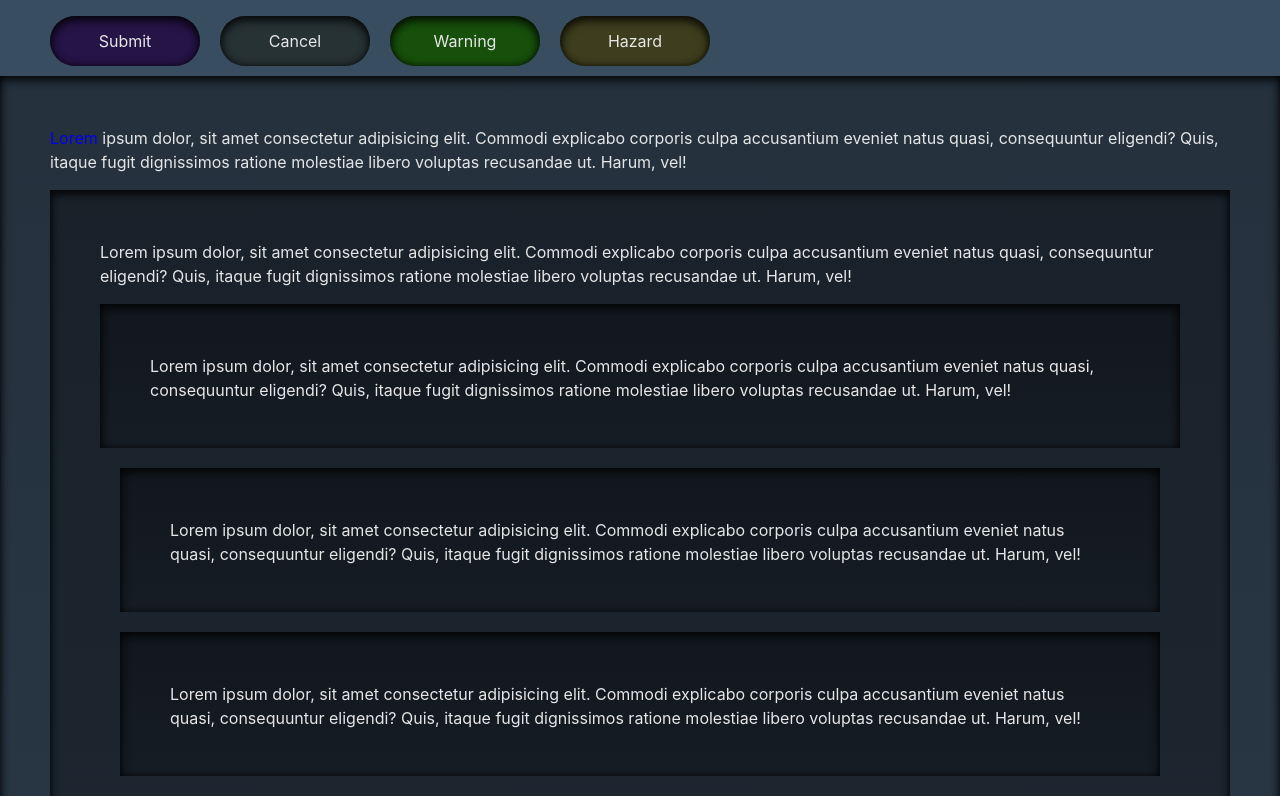
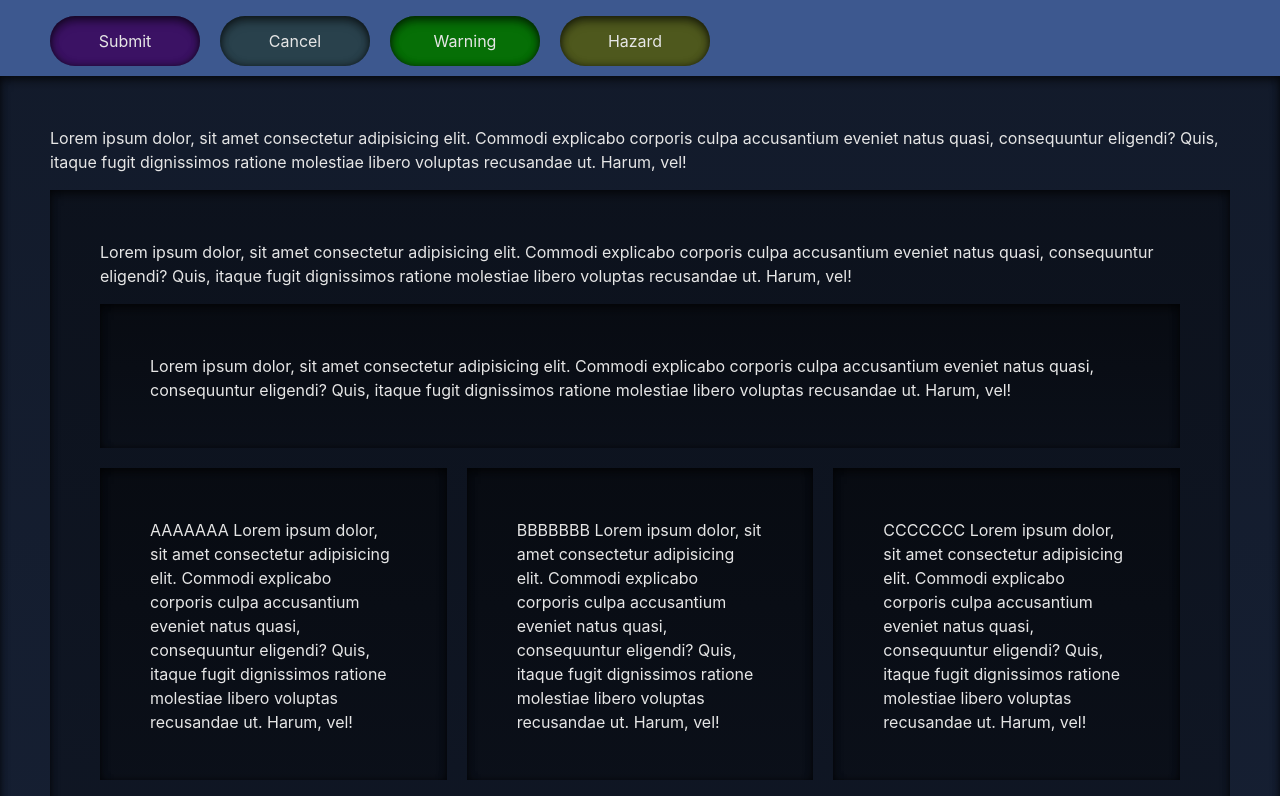
Before and after one commit to plurid/carved-ui, a React (Create React App) app: page / in a window 1280 px wide. Shown: the part 564-1360 px from the top of the page. Built offline with nearby package versions, Linux system fonts and the light colour scheme.

Commit message:
dev: theming depth

```diff
--- a/src/examples/App.tsx
+++ b/src/examples/App.tsx
@@ -44,7 +44,7 @@ class App extends Component {
     render() {
         return (
             <CarvedApp
-                theme="ponton"
+                theme="hsl(220, 40%, 40%)"
             >
                 <CarvedPolje>
                     <CarvedH1 text="Buttons H1">
@@ -105,9 +105,11 @@ class App extends Component {
                     />
                 </CarvedPolje>
 
+                <div>
+                    <div>
                         <CarvedKarst>
                             <CarvedPolje>
-                        <p><a href="#">Lorem</a> ipsum dolor, sit amet consectetur adipisicing elit. Commodi explicabo corporis culpa accusantium eveniet natus quasi, consequuntur eligendi? Quis, itaque fugit dignissimos ratione molestiae libero voluptas recusandae ut. Harum, vel!</p>
+                                <p>Lorem ipsum dolor, sit amet consectetur adipisicing elit. Commodi explicabo corporis culpa accusantium eveniet natus quasi, consequuntur eligendi? Quis, itaque fugit dignissimos ratione molestiae libero voluptas recusandae ut. Harum, vel!</p>
                             </CarvedPolje>
                             <CarvedKarst>
                                 <p>Lorem ipsum dolor, sit amet consectetur adipisicing elit. Commodi explicabo corporis culpa accusantium eveniet natus quasi, consequuntur eligendi? Quis, itaque fugit dignissimos ratione molestiae libero voluptas recusandae ut. Harum, vel!</p>
@@ -115,20 +117,26 @@ class App extends Component {
                                     <p>Lorem ipsum dolor, sit amet consectetur adipisicing elit. Commodi explicabo corporis culpa accusantium eveniet natus quasi, consequuntur eligendi? Quis, itaque fugit dignissimos ratione molestiae libero voluptas recusandae ut. Harum, vel!</p>
                                 </CarvedKarst>
 
+                                <div>
+                                    <div>
+                                        <div style={{ display: 'grid', margin: '20px 0', gridTemplateColumns: '1fr 1fr 1fr', gridGap: '20px' }}>
                                             <CarvedDoline>
-                            <p>Lorem ipsum dolor, sit amet consectetur adipisicing elit. Commodi explicabo corporis culpa accusantium eveniet natus quasi, consequuntur eligendi? Quis, itaque fugit dignissimos ratione molestiae libero voluptas recusandae ut. Harum, vel!</p>
+                                                <p>AAAAAAA Lorem ipsum dolor, sit amet consectetur adipisicing elit. Commodi explicabo corporis culpa accusantium eveniet natus quasi, consequuntur eligendi? Quis, itaque fugit dignissimos ratione molestiae libero voluptas recusandae ut. Harum, vel!</p>
                                             </CarvedDoline>
                                             <CarvedDoline>
-                            <p>Lorem ipsum dolor, sit amet consectetur adipisicing elit. Commodi explicabo corporis culpa accusantium eveniet natus quasi, consequuntur eligendi? Quis, itaque fugit dignissimos ratione molestiae libero voluptas recusandae ut. Harum, vel!</p>
+                                                <p>BBBBBBB Lorem ipsum dolor, sit amet consectetur adipisicing elit. Commodi explicabo corporis culpa accusantium eveniet natus quasi, consequuntur eligendi? Quis, itaque fugit dignissimos ratione molestiae libero voluptas recusandae ut. Harum, vel!</p>
                                             </CarvedDoline>
+                                            <CarvedDoline>
+                                                <p>CCCCCCC Lorem ipsum dolor, sit amet consectetur adipisicing elit. Commodi explicabo corporis culpa accusantium eveniet natus quasi, consequuntur eligendi? Quis, itaque fugit dignissimos ratione molestiae libero voluptas recusandae ut. Harum, vel!</p>
+                                            </CarvedDoline>
+                                        </div>
+                                    </div>
+                                </div>
                             </CarvedKarst>
 
-
-                    <CarvedFjord>
-                        TEXT
-                    </CarvedFjord>
                         </CarvedKarst>
-
+                    </div>
+                </div>
 
                 <CarvedHR />
 
--- a/src/lib/components/app/CarvedApp/index.tsx
+++ b/src/lib/components/app/CarvedApp/index.tsx
@@ -115,7 +115,10 @@ class CarvedApp extends Component<Partial<CarvedAppProperties>, CarvedAppState>
         const { theme } = this.props;
         const { autoDepth } = this.state;
 
+        console.log(children);
         const childrenWithProps = React.Children.map(children, (child: any) => {
+            let carvedLevel = 0;
+
             if (child.type) {
                 let childWithProps = child;
                 const name = child.type.name;
@@ -125,6 +128,7 @@ class CarvedApp extends Component<Partial<CarvedAppProperties>, CarvedAppState>
                     const carvedTest = carvedRegex.test(name);
 
                     if (carvedTest) {
+                        carvedLevel += 1;
                         if (autoDepth) {
                             if (!child.props.depth) {
                                 childWithProps = React.cloneElement(childWithProps, {
@@ -142,7 +146,12 @@ class CarvedApp extends Component<Partial<CarvedAppProperties>, CarvedAppState>
                 }
 
                 if (child.props.children && typeof child.props.children !== 'string') {
+                    console.log(carvedLevel);
+                    // console.log(child.props.children);
+                    console.log(parseInt(nestingLevel));
+
                     let nesting = (parseInt(nestingLevel) + 1) + '';
+                    // let nesting = (carvedLevel + 1) + '';
                     let childChildrenWithProps = child.props.children;
                     childChildrenWithProps = this.setChildrenProps(childChildrenWithProps, nesting);
                     childWithProps = React.cloneElement(childWithProps, {
@@ -156,6 +165,7 @@ class CarvedApp extends Component<Partial<CarvedAppProperties>, CarvedAppState>
 
             return child;
         });
+
 
         return childrenWithProps;
     }
--- a/src/lib/components/layout/CarvedTile/index.tsx
+++ b/src/lib/components/layout/CarvedTile/index.tsx
@@ -8,7 +8,6 @@ import { ThemeContext } from '../../app/CarvedApp';
 
 
 const StyledCarvedTile = styled(CarvedStratum)`
-    margin: 20px;
     color: ${props => props.theme.textColor};
     background-color: ${props => props.theme.backgroundColor};
     background-image: linear-gradient(0deg, ${props => props.theme.backgroundColor}, ${props => props.theme.backgroundColorGradient});
@@ -41,6 +40,8 @@ class CarvedTile extends Component<Partial<CarvedTileProperties>, CarvedTileStat
             depth: depth || depthComputed || '0',
             theme: theme || themeComputed || 'ponton',
         };
+
+        console.log(this.state.depth)
     }
 
 
--- a/src/lib/components/primitives/CarvedStratum/index.tsx
+++ b/src/lib/components/primitives/CarvedStratum/index.tsx
@@ -8,9 +8,9 @@ import { ThemeContext } from '../../app/CarvedApp';
 const Div = styled.div`
     background-color: ${props => props.theme.backgroundColor};
     /* box-shadow: inset 0 5px 10px 0 rgba(0, 0, 0, 0.7); */
-    box-shadow: inset ${props => props.theme.shadowPosition} 10px 0 rgba(0, 0, 0, 0.7),
-                inset 0px -1px 10px -3px rgba(0, 0, 0, 0.7),
-                inset 0px 1px 10px -3px rgba(0, 0, 0, 0.7);
+    box-shadow: inset ${props => props.theme.shadowPosition} 10px 0 rgba(0, 0, 0, 0.5),
+                inset 0px -1px 10px -3px rgba(0, 0, 0, 0.5),
+                inset 0px 1px 10px -3px rgba(0, 0, 0, 0.5);
     border: none;
     color: ${props => props.theme.textColor};
     padding: 50px;
--- a/src/lib/themes/index.ts
+++ b/src/lib/themes/index.ts
@@ -118,7 +118,7 @@ export function getTheme(themeParameters: any) {
 
     currentTheme = defaultThemes['ponton'];
 
-    console.log(currentTheme);
+    // console.log(currentTheme);
 
     try {
         if (
```
Lines whose indentation alone changed are shown as unchanged.
